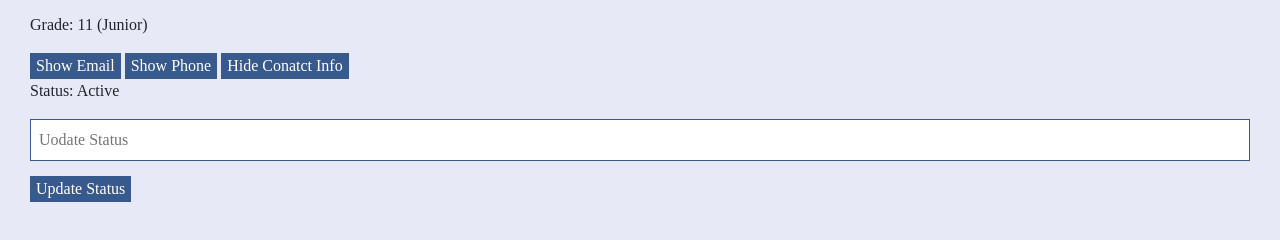
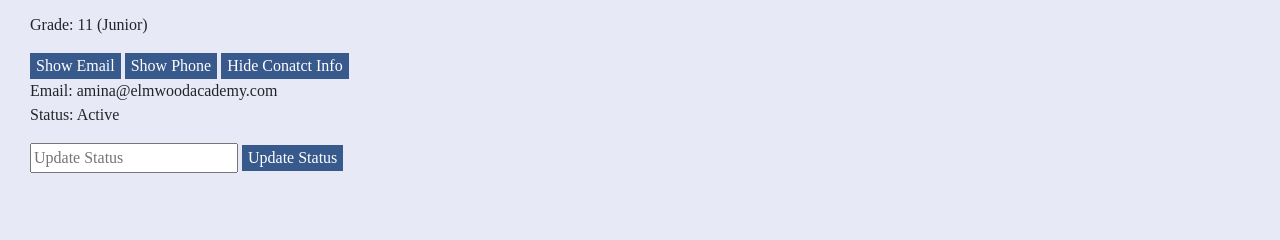
Before and after one commit to muzhiwa/school-profile, a plain HTML site: page profile.html in a window 1280 px wide. Both pictures are taken after a click on the button "Show Email". Shown: the part 272-512 px from the top of the page. Drawn offline with nearby package versions, Linux system fonts and the light colour scheme.

Commit message:
updated script.js

```diff
--- a/profile.html
+++ b/profile.html
@@ -41,11 +41,11 @@
             <button id="show-email">Show Email</button>
             <button id="show-phone">Show Phone</button>
             <button id="hide-contact">Hide Conatct Info</button>
-            <div class="contact-info"></div>
+            <div id="contact-info"></div>
         </div>
         <div class="status-update">
             <p id="status">Status: Active</p>
-            <input type="text" id="status-input" placeholder="Uodate Status">
+            <input type="text" id="status-input" placeholder="Update Status">
             <button id="update-status">Update Status</button>
         </div>
     </section>
--- a/script.js
+++ b/script.js
@@ -15,3 +15,20 @@ if (typewriterTarget) {
     loop: true,
   });
 }
+
+const contactInfo = document.getElementById("contact-info");
+if (contactInfo) {
+  document.getElementById("show-email").addEventListener("click", () => {
+    contactInfo.textContent = "Email: amina@elmwoodacademy.com";
+  });
+  document.getElementById("show-phone").addEventListener("click", () => {
+    contactInfo.textContent = "Phone: 072953819";
+  });
+  document.getElementById("hide-contact").addEventListener("click", () => {
+    contactInfo.textContent = "";
+  });
+  document.getElementById("update-status").addEventListener("click", () => {
+    const newStatus = document.getElementById("status-input").value;
+    if (newStatus) document.getElementById("status").innerHTML = `Status: ${newStatus}`;
+  });
+}
--- a/styles.css
+++ b/styles.css
@@ -41,7 +41,7 @@ button:hover {
   margin: 30px auto;
 }
 
-input, textarea {
+form input, textarea {
   width: 100%;
   margin-bottom: 15px;
   padding: 8px;
```
